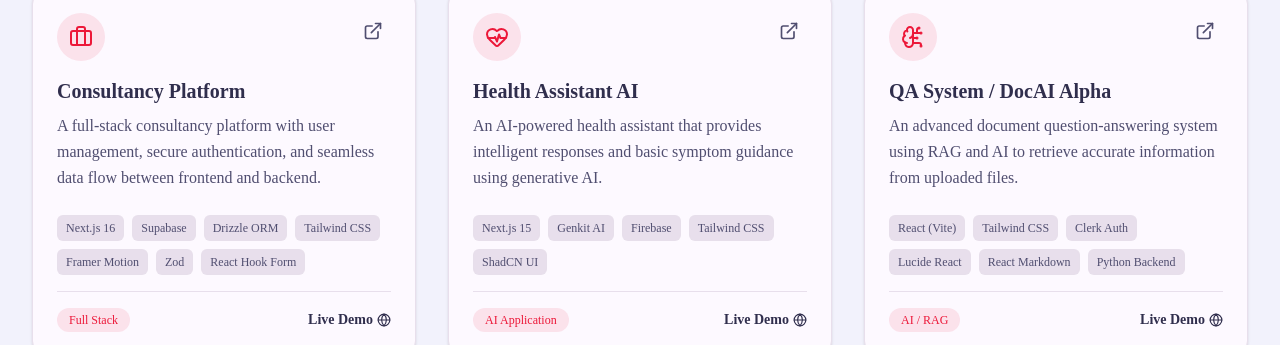
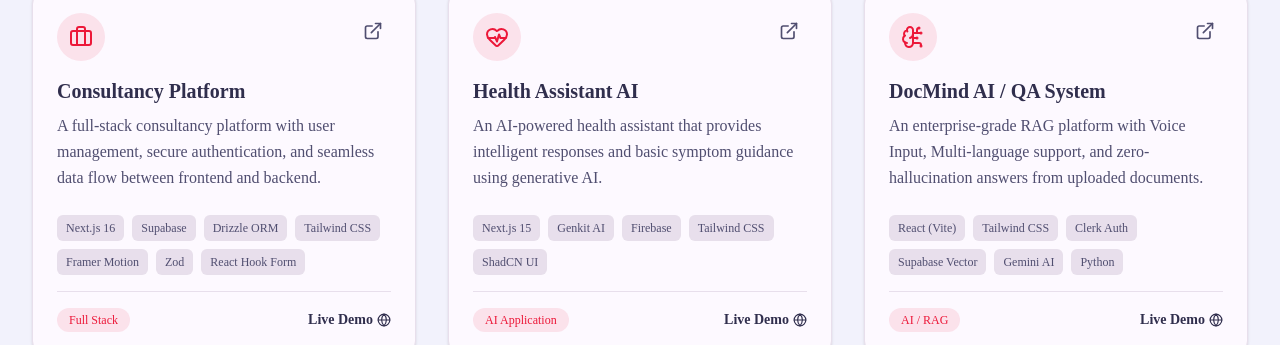
Before and after one commit to Rajan7013/developer-porfolio, a Next.js app: page /projects in a window 1280 px wide. Shown: the part 308-653 px from the top of the page. Built offline with nearby package versions, Linux system fonts and the light colour scheme; no server answers; a web font is replaced by a local one.

Commit message:
content: update DocMind AI project link and branding

```diff
--- a/components/Projects.tsx
+++ b/components/Projects.tsx
@@ -29,10 +29,10 @@ const projects: Project[] = [
         icon: HeartPulse,
     },
     {
-        title: 'QA System / DocAI Alpha',
-        description: 'An advanced document question-answering system using RAG and AI to retrieve accurate information from uploaded files.',
-        techStack: ['React (Vite)', 'Tailwind CSS', 'Clerk Auth', 'Lucide React', 'React Markdown', 'Python Backend'],
-        liveLink: 'https://docai-alpha.vercel.app/',
+        title: 'DocMind AI / QA System',
+        description: 'An enterprise-grade RAG platform with Voice Input, Multi-language support, and zero-hallucination answers from uploaded documents.',
+        techStack: ['React (Vite)', 'Tailwind CSS', 'Clerk Auth', 'Supabase Vector', 'Gemini AI', 'Python'],
+        liveLink: 'https://rajan-docai.vercel.app/',
         category: 'AI / RAG',
         icon: BrainCircuit,
     },
```
